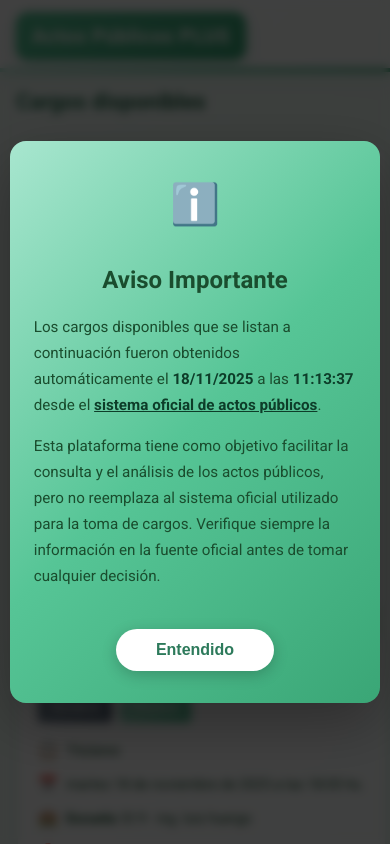
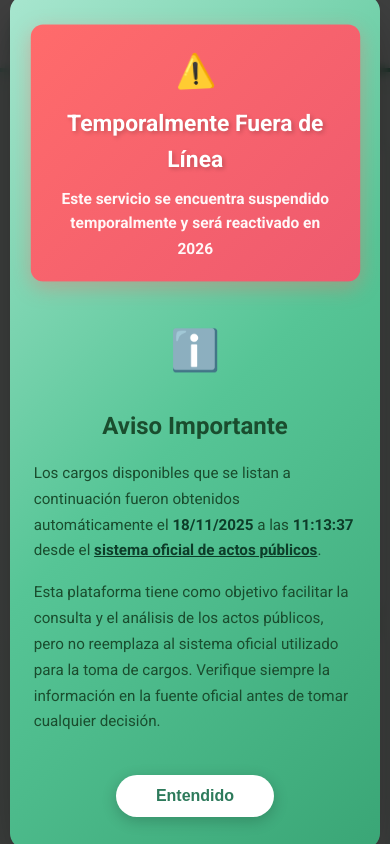
Before and after one commit to Luis3518/actospublicosPLUS, a Vue app: page / in a window 390 px wide. Shown: the top 844 px of the page. Built offline with nearby package versions, Linux system fonts and the light colour scheme; no server answers.

Commit message:
Add offline notice to InfoBanner component
Introduces a prominent offline notice to the InfoBanner, indicating temporary service suspension until 2026. Includes new styles and animations for the offline message, icon, and text to improve visibility and user awareness.

```diff
--- a/src/components/InfoBanner.vue
+++ b/src/components/InfoBanner.vue
@@ -3,6 +3,11 @@
   <div class="modal-overlay" v-if="isVisible">
     <div class="info-banner">
       <div class="info-banner-content">
+        <div class="offline-notice">
+          <div class="offline-icon">⚠️</div>
+          <h2 class="offline-title">Temporalmente Fuera de Línea</h2>
+          <p class="offline-text">Este servicio se encuentra suspendido temporalmente y será reactivado en 2026</p>
+        </div>
         <div class="info-icon">ℹ️</div>
         <div class="info-text">
           <h2 class="banner-title">Aviso Importante</h2>
@@ -108,6 +113,61 @@ export default {
   text-align: center;
 }
 
+.offline-notice {
+  background: linear-gradient(135deg, #ff6b6b 0%, #ee5a6f 100%);
+  color: white;
+  padding: 1.5rem 2rem;
+  border-radius: 12px;
+  width: 100%;
+  box-shadow: 0 4px 15px rgba(0, 0, 0, 0.2);
+  margin-bottom: 1rem;
+  animation: pulse 2s ease-in-out infinite;
+}
+
+@keyframes pulse {
+  0%, 100% {
+    transform: scale(1);
+    box-shadow: 0 4px 15px rgba(0, 0, 0, 0.2);
+  }
+  50% {
+    transform: scale(1.02);
+    box-shadow: 0 6px 20px rgba(255, 107, 107, 0.4);
+  }
+}
+
+.offline-icon {
+  font-size: 2.5rem;
+  margin-bottom: 0.5rem;
+  animation: shake 3s ease-in-out infinite;
+}
+
+@keyframes shake {
+  0%, 100% {
+    transform: rotate(0deg);
+  }
+  10%, 30%, 50%, 70%, 90% {
+    transform: rotate(-5deg);
+  }
+  20%, 40%, 60%, 80% {
+    transform: rotate(5deg);
+  }
+}
+
+.offline-title {
+  font-size: 1.8rem;
+  font-weight: 800;
+  margin: 0 0 0.5rem 0;
+  color: white;
+  text-shadow: 2px 2px 4px rgba(0, 0, 0, 0.2);
+}
+
+.offline-text {
+  font-size: 1.1rem;
+  margin: 0;
+  font-weight: 600;
+  color: rgba(255, 255, 255, 0.95);
+}
+
 .info-icon {
   font-size: 3.5rem;
   flex-shrink: 0;
@@ -193,6 +253,22 @@ export default {
     width: 95%;
   }
 
+  .offline-notice {
+    padding: 1.25rem 1.5rem;
+  }
+
+  .offline-icon {
+    font-size: 2rem;
+  }
+
+  .offline-title {
+    font-size: 1.4rem;
+  }
+
+  .offline-text {
+    font-size: 0.95rem;
+  }
+
   .banner-title {
     font-size: 1.5rem;
   }
```
